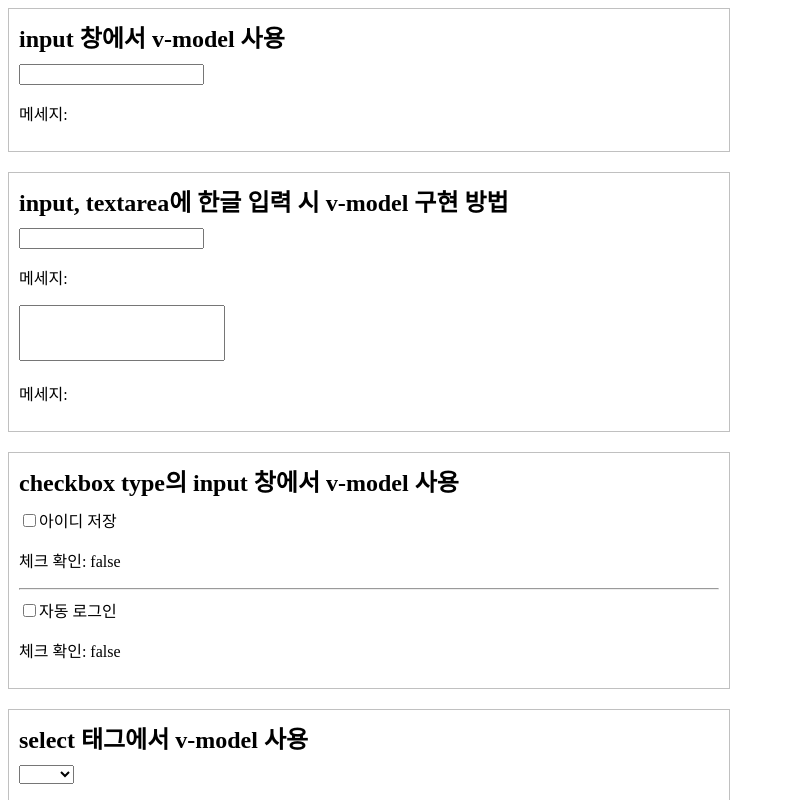
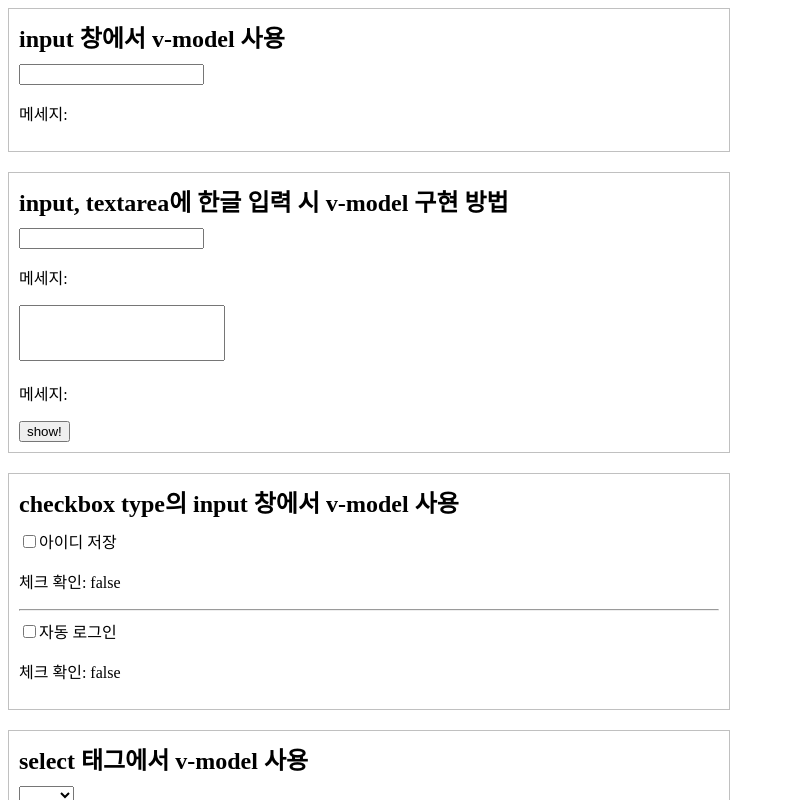
Before and after one commit to G-FECO/v-model-test, a Vue app: page / in a window 1280 px wide. Shown: the top 800 px of the page, without its empty margins (0-785 px from the left). Built offline with nearby package versions, Linux system fonts and the light colour scheme.

Commit message:
201022 | update KoreanInputForm.vue

```diff
--- a/src/components/KoreanInputForm.vue
+++ b/src/components/KoreanInputForm.vue
@@ -6,6 +6,7 @@
     <!-- input, textarea 태그 v-model = 'v-on:input' + 'v-bind:value'의 조합 -->
     <textarea @input="korTypingText" :value="korText" type="text" class="kor-textarea"></textarea>
     <p>메세지: {{ korText }}</p>
+    <button @click="showText">show!</button>
   </section>
 </template>
 
@@ -24,6 +25,9 @@ export default {
     },
     korTypingText(e) {
       this.korText = e.target.value;
+    },
+    showText() {
+      alert(this.korMessage);
     }
   }
 }
```
